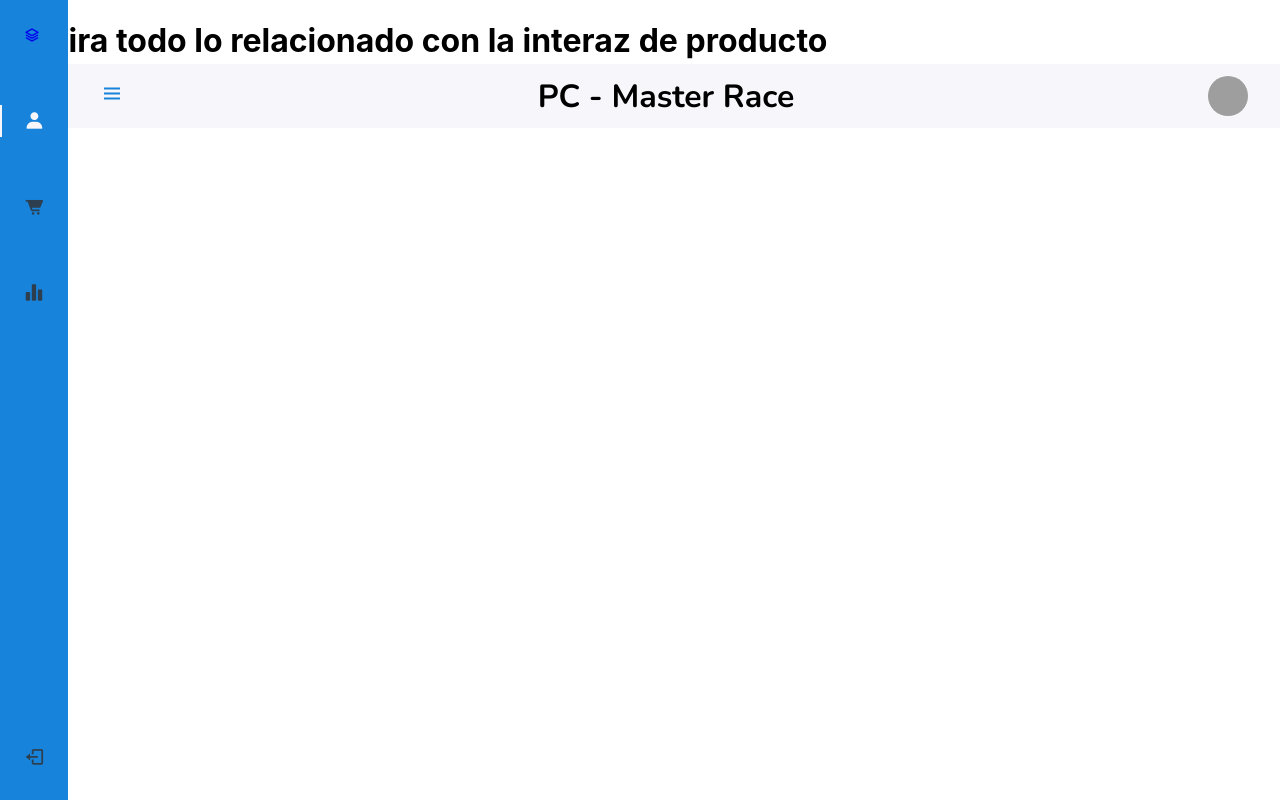
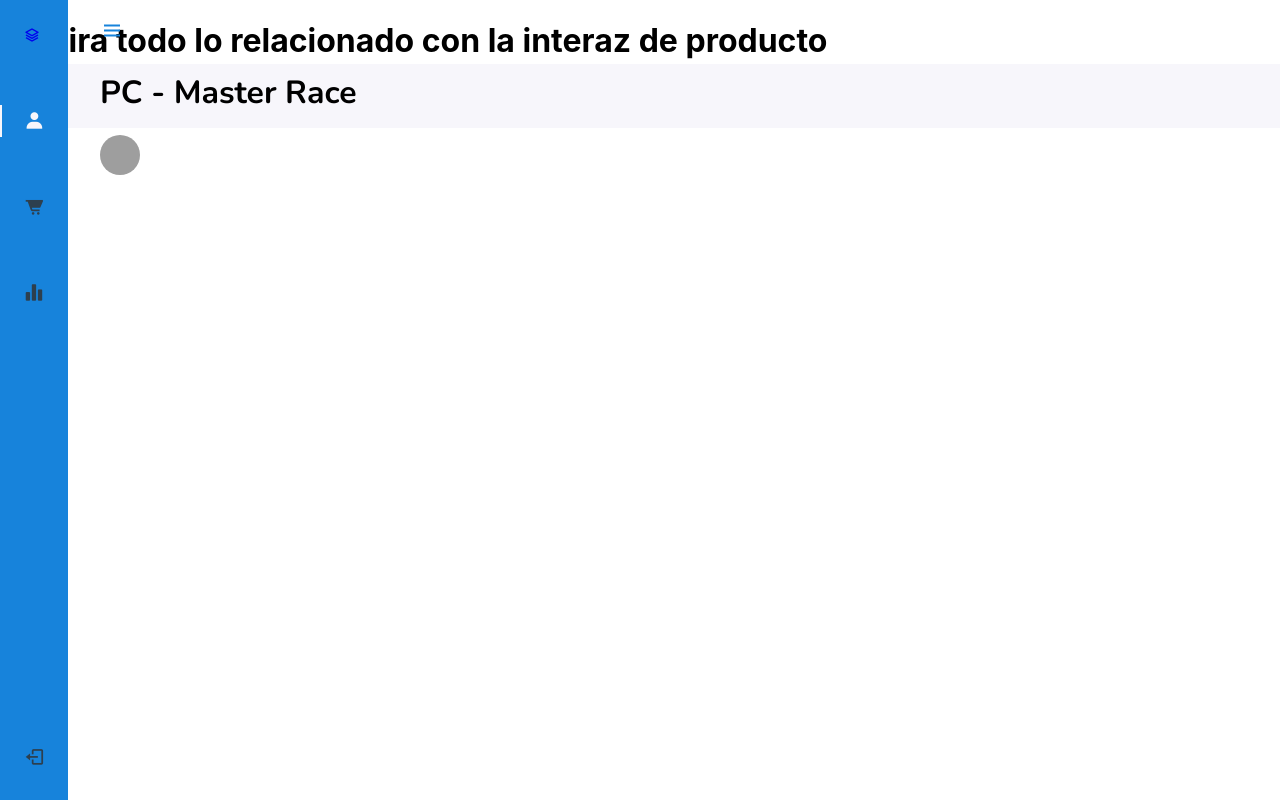
Before and after one commit to juanfed/night-developers, a React (Create React App) app: page /producto in a window 1280 px wide. Built offline with nearby package versions, Linux system fonts and the light colour scheme; grey boxes are pictures that could not be loaded.

Commit message:
Modificaciones al ccs del header

```diff
--- a/src/components/Header.jsx
+++ b/src/components/Header.jsx
@@ -8,7 +8,7 @@
         Transicion()
     },[])
     return(
-        <div className="header">
+        <div className="headerPrincipal">
             <div id="body-pd">
                 <header className="header" id="header">
 
--- a/src/styles/header.css
+++ b/src/styles/header.css
@@ -22,7 +22,7 @@
 box-sizing: border-box;
 }
 
-.header {
+.headerPrincipal {
 position: relative;
 margin: var(--header-height) 0 0 0;
 padding: 0 1rem;
@@ -35,7 +35,7 @@
 text-decoration: none;
 }
 
-.header {
+.headerPrincipal {
 width: 100%;
 height: var(--header-height);
 position: fixed;
@@ -151,12 +151,12 @@
 
 /* Media queris para el diseño responsive*/
 @media screen and (min-width: 768px) {
-.header {
+.headerPrincipal {
     margin: calc(var(--header-height) + 1rem) 0 0 0;
     padding-left: calc(var(--nav-width) + 2rem);
 }
 
-.header {
+.headerPrincipal {
     height: calc(var(--header-height) + 1rem);
     padding: 0 2rem 0 calc(var(--nav-width) + 2rem);
 }
```
